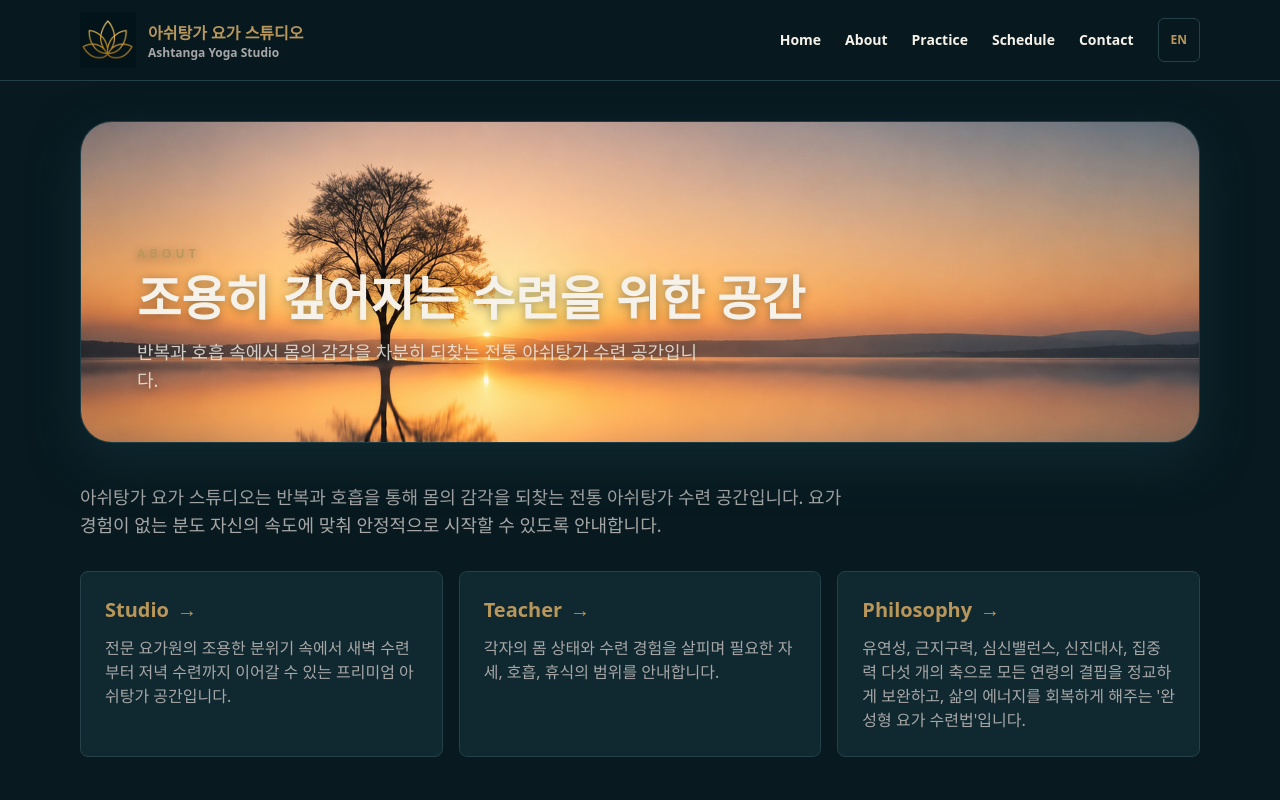
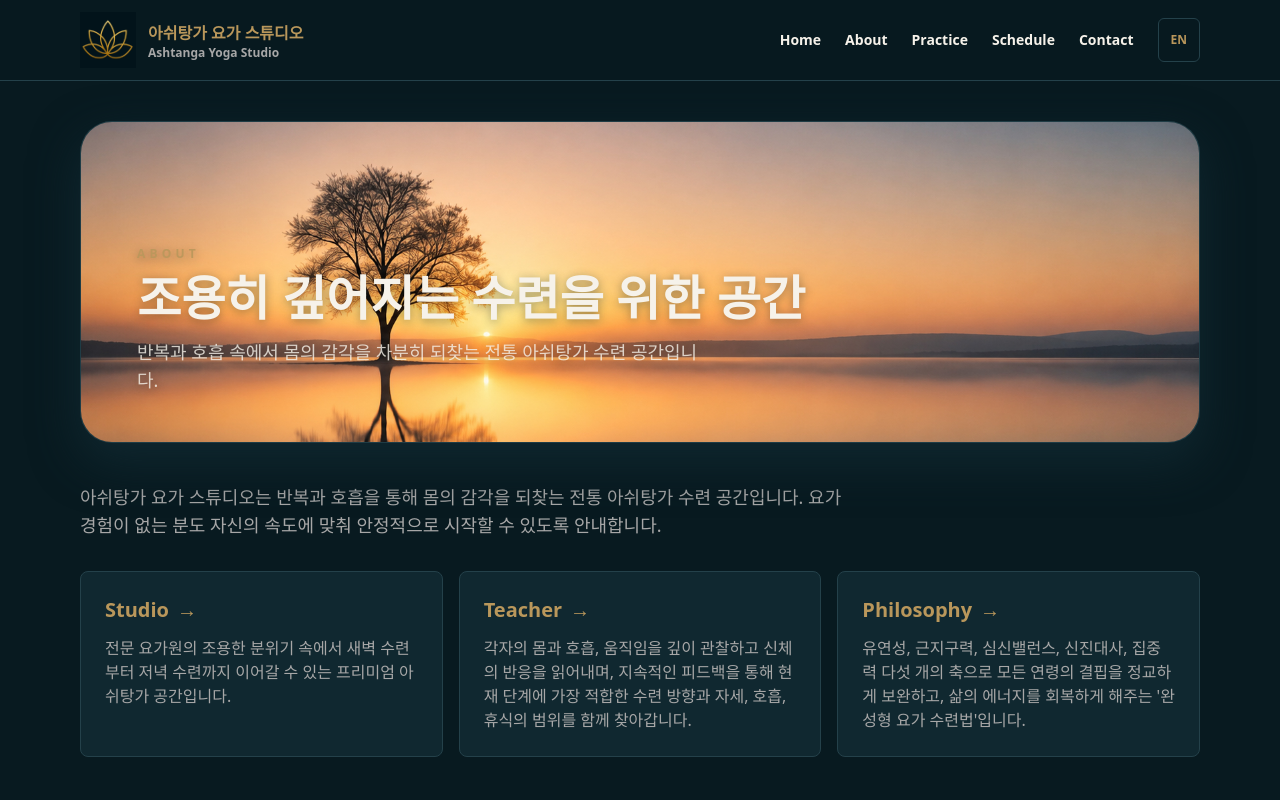
Before and after one commit to Andrea3004/ashtanga-web, a Next.js app: page /about in a window 1280 px wide. Shown: the top 800 px of the page. Built offline with nearby package versions, Linux system fonts and the light colour scheme; no server answers.

Commit message:
docs: refine teacher guidance copy on about page

```diff
--- a/src/app/about/page.tsx
+++ b/src/app/about/page.tsx
@@ -11,7 +11,7 @@ const aboutCards = [
   },
   {
     title: "Teacher",
-    body: "각자의 몸 상태와 수련 경험을 살피며 필요한 자세, 호흡, 휴식의 범위를 안내합니다.",
+    body: "각자의 몸과 호흡, 움직임을 깊이 관찰하고 신체의 반응을 읽어내며, 지속적인 피드백을 통해 현재 단계에 가장 적합한 수련 방향과 자세, 호흡, 휴식의 범위를 함께 찾아갑니다.",
     href: "/about/teachers"
   },
   {
```
